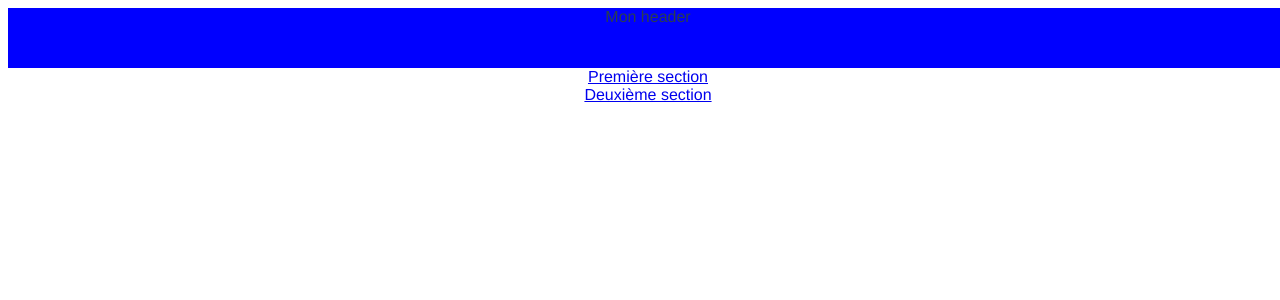
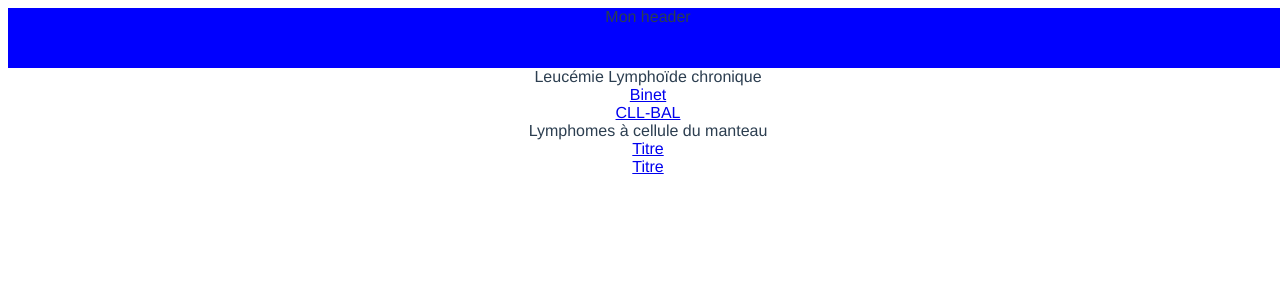
Before and after one commit to 360medics/medics-tools-template, a Vue app: page /#/ in a window 1280 px wide. Shown: the top 300 px of the page. Built offline with nearby package versions, Linux system fonts and the light colour scheme.

Commit message:
Added data json tree display from homepage Added component dynamic mounted as example

```diff
--- a/public/data.json
+++ b/public/data.json
@@ -6,36 +6,38 @@
   "tree": [
     {
       "id": 1,
-      "name": "Première section",
-      "subtitle": "Sous-titre facultatif",
+      "name": "Leucémie Lymphoïde chronique",
+      "subtitle": "",
       "appId": 1,
       "parentId": null,
       "type": "list",
       "content": "",
-      "slug": "premiere-section-1",
+      "slug": "leucemie-lymphoide-chronique-1",
       "submenu": false,
       "children": [
         {
           "id": 2,
-          "name": "Titre",
-          "subtitle": "Sous-titre",
+          "name": "Binet",
+          "component": "BinetScore",
+          "subtitle": "",
           "appId": 1,
           "parentId": 1,
           "type": "html",
-          "content": "Contenu à afficher",
-          "slug": "titre-2",
+          "content": "",
+          "slug": "binet-2",
           "submenu": false,
           "children": []
         },
         {
           "id": 3,
-          "name": "Titre",
+          "name": "CLL-BAL",
+          "component": "CllBallScore",
           "subtitle": "",
           "appId": 1,
           "parentId": 1,
-          "type": "html",
-          "content": "<h1>The standard Lorem Ipsum</h1>",
-          "slug": "titre-3",
+          "type": "",
+          "content": "",
+          "slug": "cll-ball-3",
           "submenu": false,
           "children": []
         }
@@ -43,13 +45,13 @@
     },
     {
       "id": 4,
-      "name": "Deuxième section",
+      "name": "Lymphomes à cellule du manteau",
       "subtitle": "",
       "appId": 1,
       "parentId": null,
       "type": "list",
       "content": "",
-      "slug": "deuxieme-section-4",
+      "slug": "lymphome-cellulles-manteau-4",
       "submenu": false,
       "children": [
         {
--- /dev/null
+++ b/src/components/scores/BinetScore.vue
@@ -0,0 +1,40 @@
+<template>
+  <div class="score-1">
+      <h2>Binet Staging System for Chronic Lymphocytic Leukemia (CLL)</h2>
+
+      <div>
+          <table>
+            <tr>
+                  <td>Areas of lymphadenopathy Cervical, axillary, inguinal, spleen, and liver</td>
+                  <td>
+                    <button style="background:green">>3</button>
+                </td>
+                <td>
+                    <button style="background:green">inf3</button>
+                </td>
+            </tr>
+        </table>
+
+    </div>
+
+      <input type="text" value="0">
+  </div>
+</template>
+
+<script lang="ts">
+import Vue from "vue"
+
+export default Vue.extend({
+  name: "BinetScore",
+  data()
+  {
+    return {
+        result: null,
+    }
+  },
+  mounted()
+  {
+
+  },
+})
+</script>
--- /dev/null
+++ b/src/components/scores/CllBallScore.vue
@@ -0,0 +1,24 @@
+<template>
+  <div class="score-1">
+      <h2>Score CLL BALL</h2>
+    blalzfksdflkj
+  </div>
+</template>
+
+<script lang="ts">
+import Vue from "vue"
+
+export default Vue.extend({
+  name: "CllBallScore",
+  data()
+  {
+    return {
+        result: null,
+    }
+  },
+  mounted()
+  {
+
+  },
+})
+</script>
--- a/src/router/index.ts
+++ b/src/router/index.ts
@@ -1,7 +1,8 @@
 import Vue from 'vue'
 import VueRouter, { RouteConfig } from 'vue-router'
 import Home from '@/views/Home.vue'
-import ListPage from '@/views/ListPage.vue'
+//import ListPage from '@/views/ListPage.vue'
+import ContentPage from '@/views/ContentPage.vue'
 
 Vue.use(VueRouter)
 
@@ -12,10 +13,15 @@ const routes: Array<RouteConfig> = [
         component: Home
     },
     {
-        path: '/list/:slug',
-        name: 'ListPage',
-        component: ListPage
+        path: '/score/:slug',
+        name: 'ContentPage',
+        component: ContentPage
     },
+    //{
+    //    path: '/list/:slug',
+    //    name: 'ListPage',
+    //    component: ListPage
+    //},
 ]
 
 const router = new VueRouter({
--- /dev/null
+++ b/src/views/ContentPage.vue
@@ -0,0 +1,48 @@
+<template>
+  <div class="content-page">
+
+      <keep-alive>
+        <component v-bind:is="currentComponent"></component>
+      </keep-alive>
+
+      <!--<CllBallScore v-if="scoreName === 'cll-ball-3'"></CllBallScore>
+      <BinetScore v-if="scoreName === 'binet-2'"></BinetScore>
+        -->
+  </div>
+</template>
+
+<script lang="ts">
+import Vue from "vue"
+import CllBallScore from "@/components/scores/CllBallScore.vue"
+import BinetScore from "@/components/scores/BinetScore.vue"
+
+export default Vue.extend({
+    name: "Home",
+    components: {
+        CllBallScore,
+        BinetScore,
+    },
+    data()
+    {
+        return {
+            currentComponent: null,
+            //scoreName: null,
+        }
+    },
+    mounted()
+    {
+        //this.scoreName = this.$route.params.slug
+        const slug = this.$route.params.slug
+
+        // boucle sur data.json pour trouver l'entrée
+        //....
+        this.currentComponent = "BinetScore"
+        //DataService.load()
+        //    .then(() => {
+        //        this.categories = DataService.$data.tree
+        //    }).catch(e => {
+        //        console.log(e)
+        //    })
+    },
+})
+</script>
--- a/src/views/Home.vue
+++ b/src/views/Home.vue
@@ -1,19 +1,29 @@
 <template>
   <div class="home">
-     <div class="main-categories">
-        <div v-for="cat in categories" :key="cat.id">
-            <router-link :to="'/list/'+cat.slug">{{cat.name}}</router-link>
+      <!--<CriteresAcrEu></CriteresAcrEu>-->
+
+        <!--<BinetScore></BinetScore>-->
+
+        <div class="main-categories">
+            <div v-for="item in categories" :key="item.id">
+                <div>{{item.name}}</div>
+                <div v-for="subItem in item.children" :key="subItem.id">
+                    <router-link :to="'/score/'+subItem.slug">{{subItem.name}}</router-link>
+                </div>
+                <!--<router-link :to="'/list/'+cat.slug">{{cat.name}}</router-link>-->
+            </div>
         </div>
-    </div>
   </div>
 </template>
 
 <script lang="ts">
 import Vue from "vue"
+import BinetScore from "@/components/scores/BinetScore.vue"
 import DataService from "@/service/DataService"
 
 export default Vue.extend({
     name: "Home",
+    components: {BinetScore},
     data()
     {
         return {
```
Also changed, not shown: src/components/scores/CriteresAcrEu.vue (added, +30 -0 lines).
